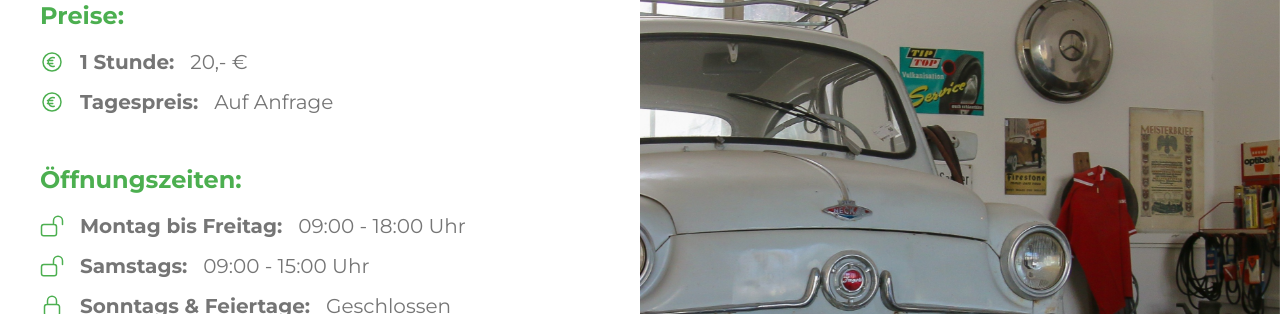
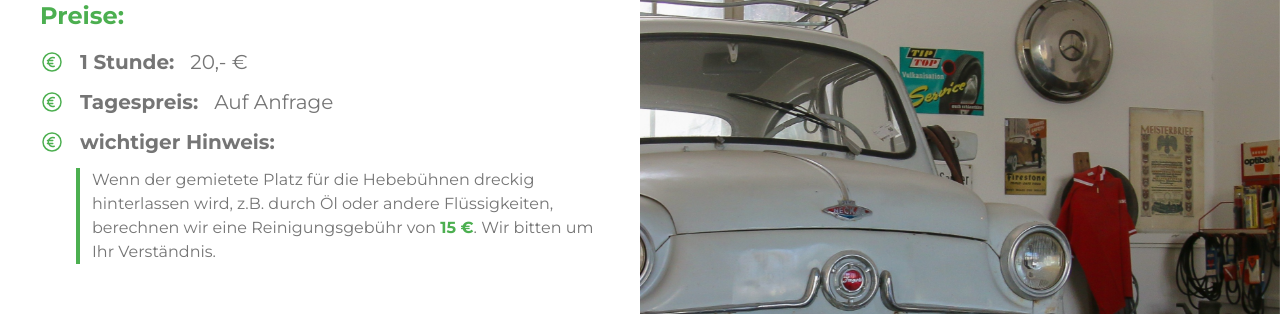
Before and after one commit to kostarusin/i-motors, a Next.js app: page /rental in a window 1280 px wide. Shown: the part 1040-1354 px from the top of the page. Built offline with nearby package versions, Linux system fonts and the light colour scheme.

Commit message:
nachweis

```diff
--- a/src/app/rental/page.tsx
+++ b/src/app/rental/page.tsx
@@ -116,6 +116,19 @@ export default function Rental() {
                     </span>{' '}
                     Auf Anfrage
                   </li>
+                  <li className={listElementStyle}>
+                    {listIcon2}
+                    <span className="text-gray-600 font-semibold">
+                      wichtiger Hinweis:
+                    </span>{' '}
+                  </li>
+                  <li className="ml-9 text-gray-600 text-sm sm:text-base leading-snug border-l-4 border-green-500 pl-3">
+                    Wenn der gemietete Platz für die Hebebühnen dreckig
+                    hinterlassen wird, z.B. durch Öl oder andere Flüssigkeiten,
+                    berechnen wir eine Reinigungsgebühr von{' '}
+                    <span className="font-semibold text-green-500">15 €</span>.
+                    Wir bitten um Ihr Verständnis.
+                  </li>
                 </ul>
 
                 <p className="text-green-500 text-2xl font-semibold mt-12">
```
